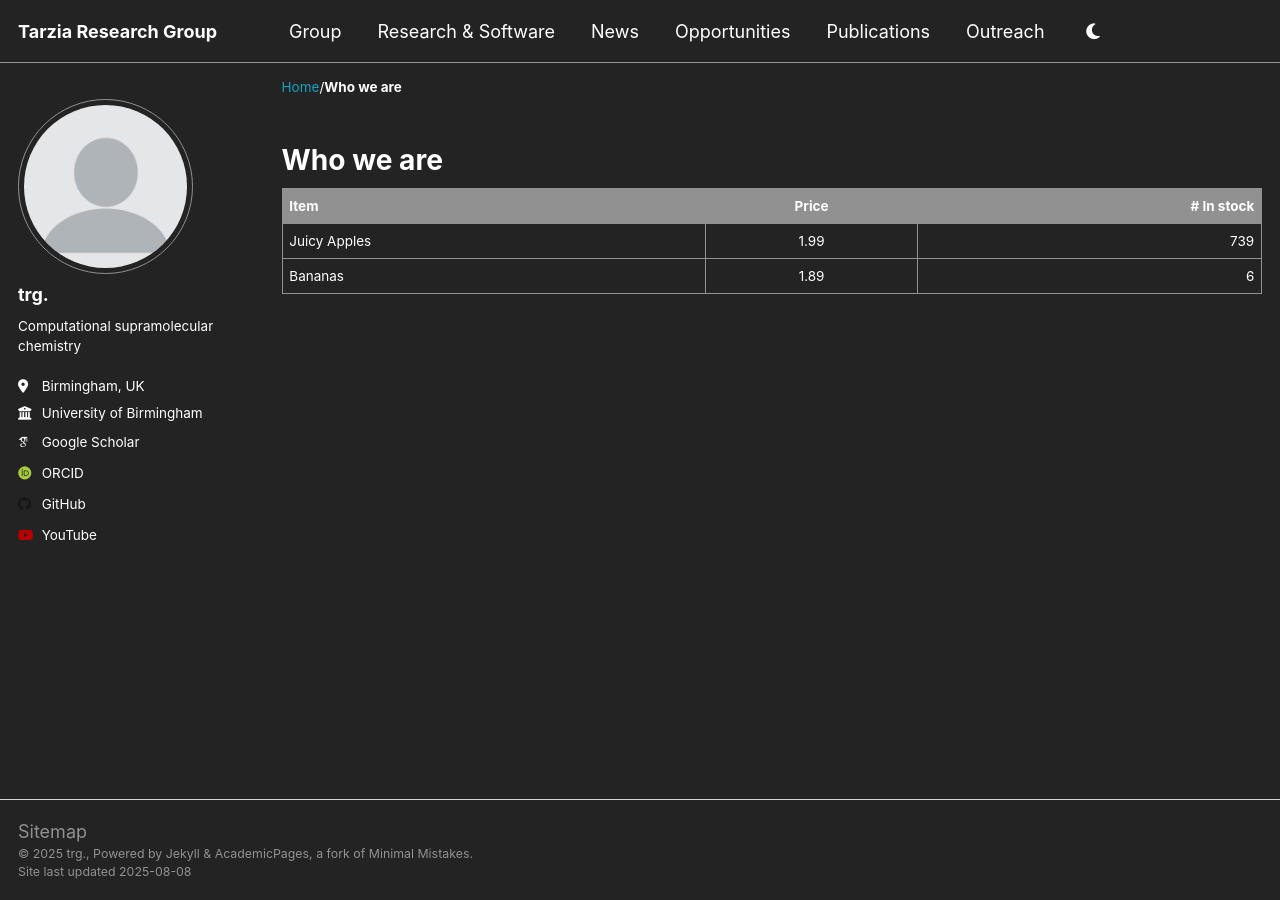
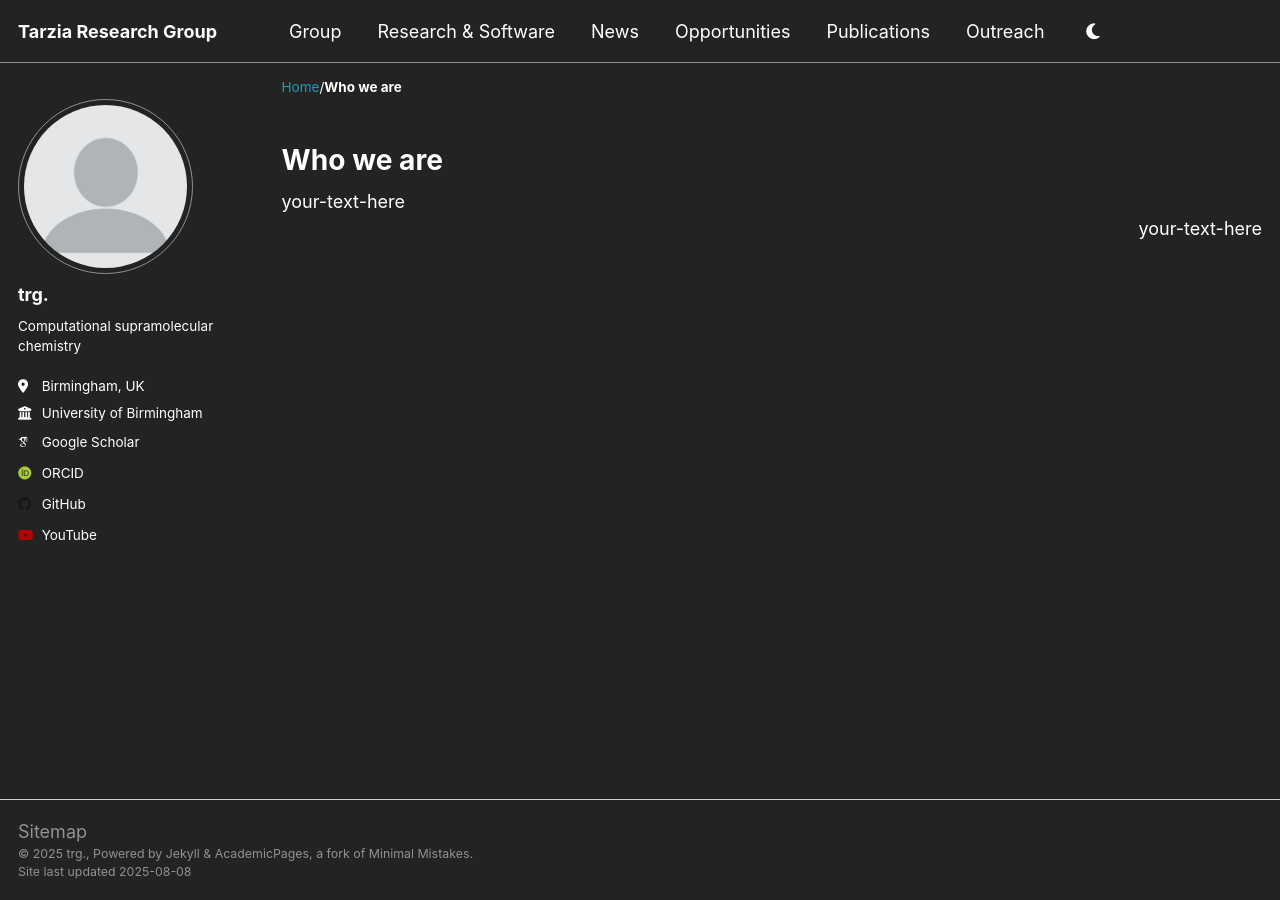
Before and after one commit to TarziaResearchGroup/TarziaResearchGroup.github.io, a Jekyll site: the page built from _pages/members.md, in a window 1280 px wide. Built offline with Jekyll 4.4.1, drawn with Linux system fonts in a browser that asks for light colours; some web fonts are replaced; a script that is not in the unit is left out.

Commit message:
Update members.md

```diff
--- a/_pages/members.md
+++ b/_pages/members.md
@@ -5,7 +5,6 @@ title: "Who we are"
 author_profile: true
 ---
 
-| Item         | Price | # In stock |
-|--------------|:-----:|-----------:|
-| Juicy Apples |  1.99 |        739 |
-| Bananas      |  1.89 |          6 |
+<div style="text-align: left"> your-text-here </div>
+
+<div style="text-align: right"> your-text-here </div>
```
